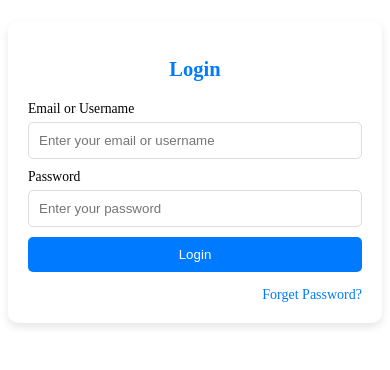
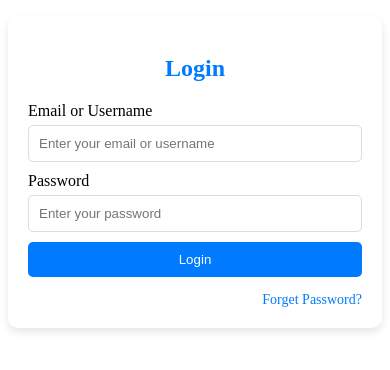
Before and after one commit to Pritish229/Oasis-Offfice-Management-UI, a Vue app: page /login in a window 390 px wide. Shown: the part 258-628 px from the top of the page. Built offline with nearby package versions, Linux system fonts and the light colour scheme; no server answers.

Commit message:
main.css fixed

```diff
--- a/src/assets/main.css
+++ b/src/assets/main.css
@@ -1,6 +1,11 @@
 html {
-  font-size: 85.5%; /* 87.5% of 16px = 14px */
+  font-size: 85.5%; /* Default for larger screens */
 }
 .breadcrumb-item.active {
     color: #bcc4ca;
 }
+@media (max-width: 767px) {
+  html {
+    font-size: 100%; /* 16px on phone screens */
+  }
+}
```
